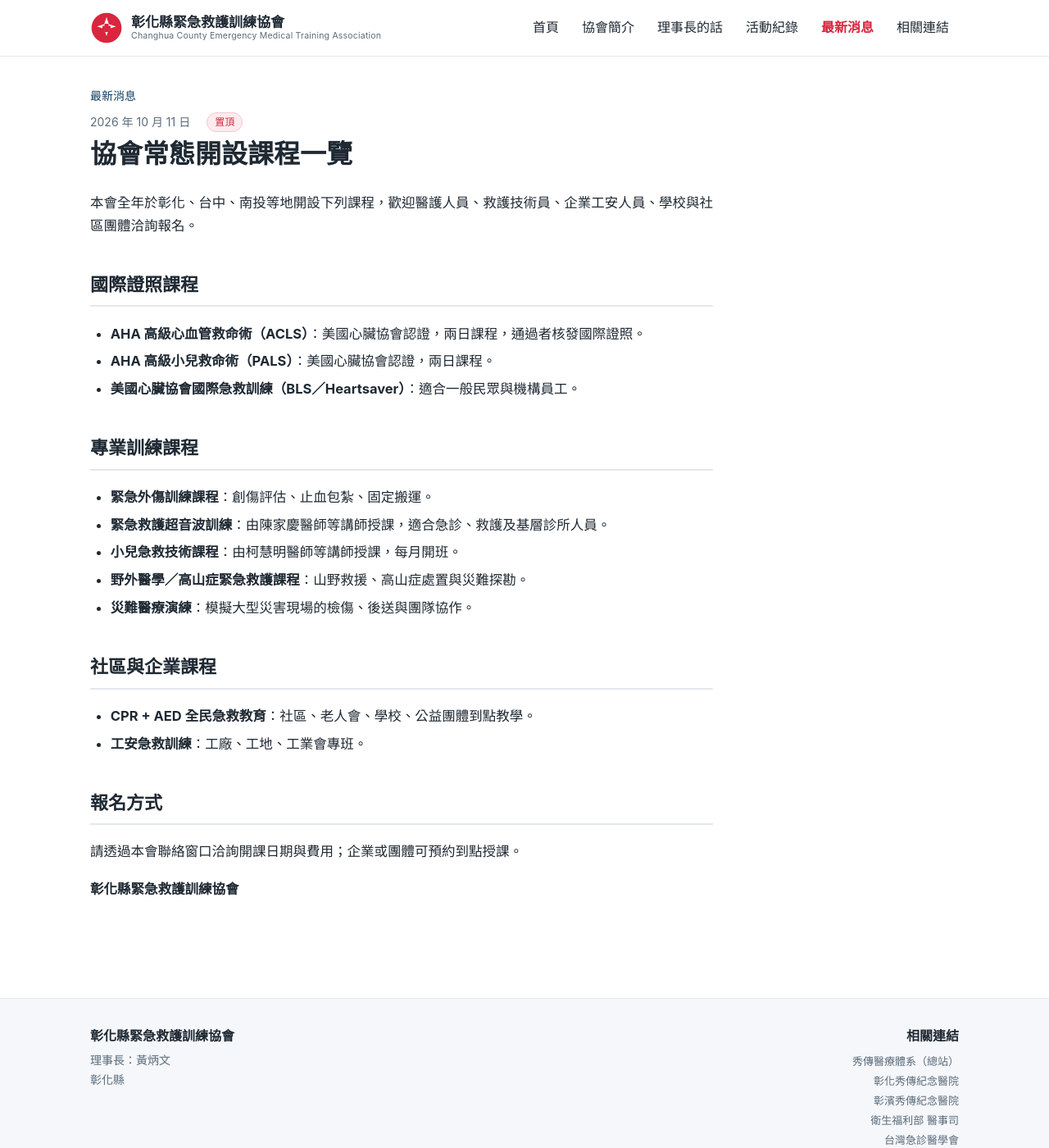
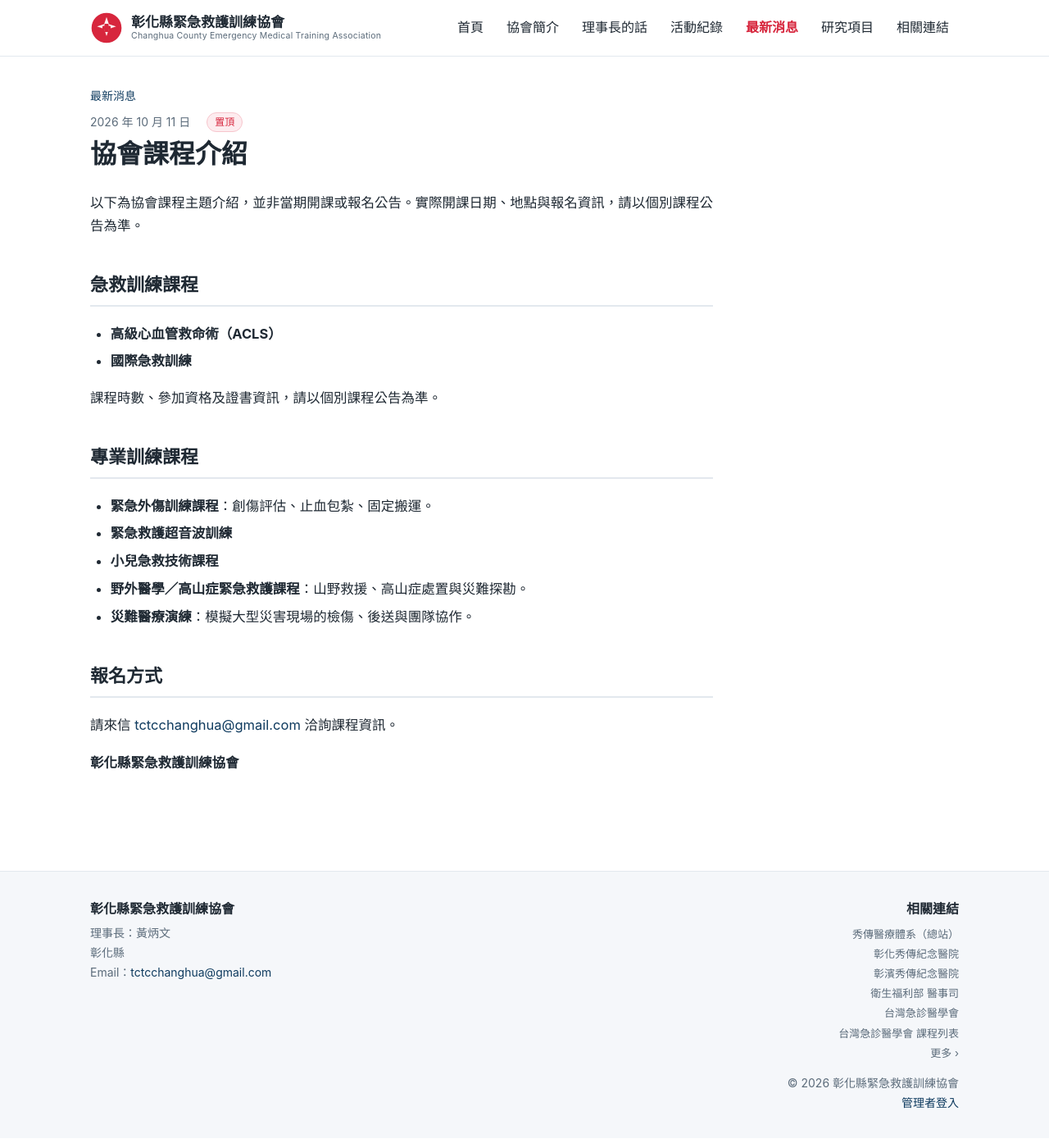
Before and after one commit to tctc-changhua/tctc-changhua.github.io, a Jekyll site: the page built from _posts/2026-10-11-courses.md, in a window 1280 px wide and 1400 px high. Shown: the whole window at 82% size. Built offline with Jekyll 4.4.1, drawn with Linux system fonts in a browser that asks for light colours.

Commit message:
content: 修正課程文案、更新聯絡信箱及新增研究介紹

```diff
--- a/_data/info.yml
+++ b/_data/info.yml
@@ -1,5 +1,5 @@
 chairman: 黃炳文
-email: ""
+email: "tctcchanghua@gmail.com"
 phone: ""
 address: 彰化縣
 facebook: ""
--- a/_layouts/default.html
+++ b/_layouts/default.html
@@ -31,6 +31,7 @@
       <a href="{{ '/chairman/' | relative_url }}" {% if page.url contains "/chairman/" %}class="active"{% endif %}>理事長的話</a>
       <a href="{{ '/activities/' | relative_url }}" {% if page.url contains "/activities/" %}class="active"{% endif %}>活動紀錄</a>
       <a href="{{ '/news/' | relative_url }}" {% if page.url contains "/news/" %}class="active"{% endif %}>最新消息</a>
+      <a href="{{ '/research/' | relative_url }}" {% if page.url contains "/research/" %}class="active"{% endif %}>研究項目</a>
       <a href="{{ '/links/' | relative_url }}" {% if page.url contains "/links/" %}class="active"{% endif %}>相關連結</a>
     </nav>
   </div>
--- a/_posts/2026-10-11-courses.md
+++ b/_posts/2026-10-11-courses.md
@@ -1,32 +1,28 @@
 ---
-title: 協會常態開設課程一覽
+title: 協會課程介紹
 date: 2026-10-11
 pinned: true
 ---
 
-本會全年於彰化、台中、南投等地開設下列課程，歡迎醫護人員、救護技術員、企業工安人員、學校與社區團體洽詢報名。
+以下為協會課程主題介紹，並非當期開課或報名公告。實際開課日期、地點與報名資訊，請以個別課程公告為準。
 
-## 國際證照課程
+## 急救訓練課程
 
-- **AHA 高級心血管救命術（ACLS）**：美國心臟協會認證，兩日課程，通過者核發國際證照。
-- **AHA 高級小兒救命術（PALS）**：美國心臟協會認證，兩日課程。
-- **美國心臟協會國際急救訓練（BLS／Heartsaver）**：適合一般民眾與機構員工。
+- **高級心血管救命術（ACLS）**
+- **國際急救訓練**
+
+課程時數、參加資格及證書資訊，請以個別課程公告為準。
 
 ## 專業訓練課程
 
 - **緊急外傷訓練課程**：創傷評估、止血包紮、固定搬運。
-- **緊急救護超音波訓練**：由陳家慶醫師等講師授課，適合急診、救護及基層診所人員。
-- **小兒急救技術課程**：由柯慧明醫師等講師授課，每月開班。
+- **緊急救護超音波訓練**
+- **小兒急救技術課程**
 - **野外醫學／高山症緊急救護課程**：山野救援、高山症處置與災難探勘。
 - **災難醫療演練**：模擬大型災害現場的檢傷、後送與團隊協作。
 
-## 社區與企業課程
-
-- **CPR + AED 全民急救教育**：社區、老人會、學校、公益團體到點教學。
-- **工安急救訓練**：工廠、工地、工業會專班。
-
 ## 報名方式
 
-請透過本會聯絡窗口洽詢開課日期與費用；企業或團體可預約到點授課。
+請來信 <a href="mailto:{{ site.data.info.email }}">{{ site.data.info.email }}</a> 洽詢課程資訊。
 
 <p class="signature">彰化縣緊急救護訓練協會</p>
--- a/assets/css/style.css
+++ b/assets/css/style.css
@@ -28,12 +28,13 @@
 .brand-text { display: flex; flex-direction: column; line-height: 1.15; min-width: 0; }
 .brand-title { font-weight: 700; font-size: 17px; white-space: nowrap; }
 .brand-sub { font-size: 10.5px; color: var(--muted); letter-spacing: .02em; white-space: nowrap; overflow: hidden; text-overflow: ellipsis; }
-.site-nav { display: flex; gap: 4px; }
+.site-nav { display: flex; gap: 4px; flex-shrink: 0; }
+.site-nav a { white-space: nowrap; }
 .site-nav a { padding: 8px 12px; border-radius: 8px; font-weight: 500; color: var(--ink); }
 .site-nav a:hover { background: var(--bg-soft); color: var(--navy); }
 .site-nav a.active { color: var(--red); font-weight: 700; }
 .nav-toggle { display: none; font-size: 22px; background: none; border: 1px solid var(--line); border-radius: 8px; padding: 2px 10px; color: var(--ink); cursor: pointer; }
-@media (max-width: 760px) {
+@media (max-width: 1050px) {
   .nav-toggle { display: block; flex: none; }
   .brand { flex: 1; }
   .brand-title { font-size: 15px; overflow: hidden; text-overflow: ellipsis; }
```
Also changed, not shown: index.html (+11 -0 lines), research.md (added, +22 -0 lines), .pages.yml, README.md.
